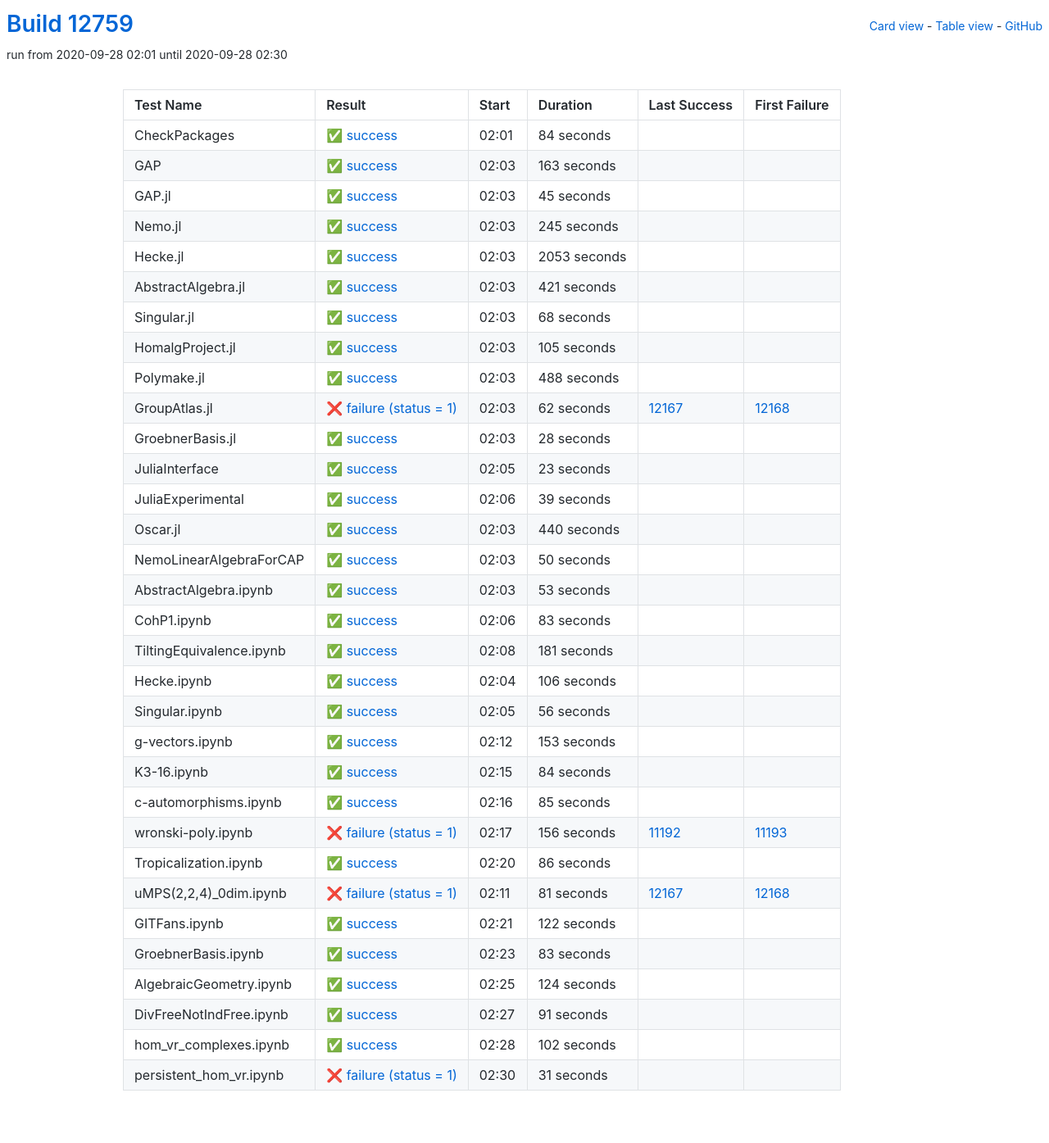
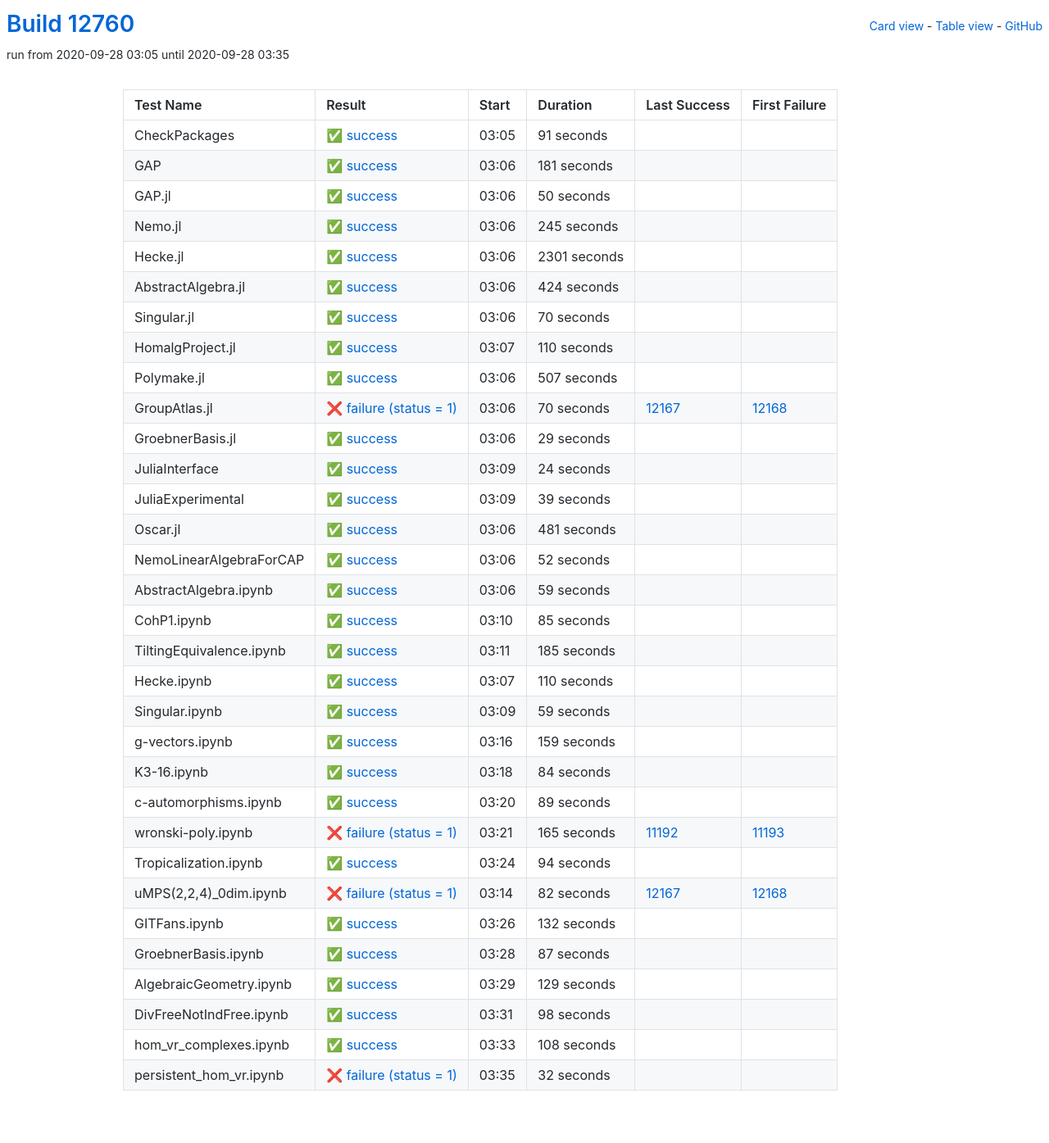
Before and after one commit to oscar-system/oscar-ci-status, a Jekyll site: the page built from table.html, in a window 1280 px wide. Shown: the whole page at 82% size. Built offline with Jekyll 4.4.1, drawn with Linux system fonts in a browser that asks for light colours.

Commit message:
Build #12760

```diff
--- a/_data/ci.yml
+++ b/_data/ci.yml
@@ -1,6 +1,6 @@
 ---
-build: 12759
-build_url: https://oscarci.mathematik.uni-kl.de/job/oscar/12759/
+build: 12760
+build_url: https://oscarci.mathematik.uni-kl.de/job/oscar/12760/
 job: oscar
 organization: oscar-system
 repo: oscar-ci-status
@@ -8,44 +8,44 @@
 tests:
 - name: CheckPackages
   id: checkpackages
-  log: https://oscarci.mathematik.uni-kl.de/job/oscar/12759/artifact/logs/build-12759/CheckPackages.log
-  start: 2020-09-28 02:01
+  log: https://oscarci.mathematik.uni-kl.de/job/oscar/12760/artifact/logs/build-12760/CheckPackages.log
+  start: 2020-09-28 03:05
   success: true
   exitcode: 0
   status: success
-  duration: 84
+  duration: 91
   last_success: false
   last_success_url:
   first_failure: false
   first_failure_url:
 - name: GAP
   id: gap
-  log: https://oscarci.mathematik.uni-kl.de/job/oscar/12759/artifact/logs/build-12759/GAP.log
-  start: 2020-09-28 02:03
+  log: https://oscarci.mathematik.uni-kl.de/job/oscar/12760/artifact/logs/build-12760/GAP.log
+  start: 2020-09-28 03:06
   success: true
   exitcode: 0
   status: success
-  duration: 163
+  duration: 181
   last_success: false
   last_success_url:
   first_failure: false
   first_failure_url:
 - name: GAP.jl
   id: gap-jl
-  log: https://oscarci.mathematik.uni-kl.de/job/oscar/12759/artifact/logs/build-12759/GAP.jl.log
-  start: 2020-09-28 02:03
+  log: https://oscarci.mathematik.uni-kl.de/job/oscar/12760/artifact/logs/build-12760/GAP.jl.log
+  start: 2020-09-28 03:06
   success: true
   exitcode: 0
   status: success
-  duration: 45
+  duration: 50
   last_success: false
   last_success_url:
   first_failure: false
   first_failure_url:
 - name: Nemo.jl
   id: nemo-jl
-  log: https://oscarci.mathematik.uni-kl.de/job/oscar/12759/artifact/logs/build-12759/Nemo.jl.log
-  start: 2020-09-28 02:03
+  log: https://oscarci.mathematik.uni-kl.de/job/oscar/12760/artifact/logs/build-12760/Nemo.jl.log
+  start: 2020-09-28 03:06
   success: true
   exitcode: 0
   status: success
@@ -56,104 +56,104 @@
   first_failure_url:
 - name: Hecke.jl
   id: hecke-jl
-  log: https://oscarci.mathematik.uni-kl.de/job/oscar/12759/artifact/logs/build-12759/Hecke.jl.log
-  start: 2020-09-28 02:03
+  log: https://oscarci.mathematik.uni-kl.de/job/oscar/12760/artifact/logs/build-12760/Hecke.jl.log
+  start: 2020-09-28 03:06
   success: true
   exitcode: 0
   status: success
-  duration: 2053
+  duration: 2301
   last_success: false
   last_success_url:
   first_failure: false
   first_failure_url:
 - name: AbstractAlgebra.jl
   id: abstractalgebra-jl
-  log: https://oscarci.mathematik.uni-kl.de/job/oscar/12759/artifact/logs/build-12759/AbstractAlgebra.jl.log
-  start: 2020-09-28 02:03
+  log: https://oscarci.mathematik.uni-kl.de/job/oscar/12760/artifact/logs/build-12760/AbstractAlgebra.jl.log
+  start: 2020-09-28 03:06
   success: true
   exitcode: 0
   status: success
-  duration: 421
+  duration: 424
   last_success: false
   last_success_url:
   first_failure: false
   first_failure_url:
 - name: Singular.jl
   id: singular-jl
-  log: https://oscarci.mathematik.uni-kl.de/job/oscar/12759/artifact/logs/build-12759/Singular.jl.log
-  start: 2020-09-28 02:03
+  log: https://oscarci.mathematik.uni-kl.de/job/oscar/12760/artifact/logs/build-12760/Singular.jl.log
+  start: 2020-09-28 03:06
   success: true
   exitcode: 0
   status: success
-  duration: 68
+  duration: 70
   last_success: false
   last_success_url:
   first_failure: false
   first_failure_url:
 - name: HomalgProject.jl
   id: homalgproject-jl
-  log: https://oscarci.mathematik.uni-kl.de/job/oscar/12759/artifact/logs/build-12759/HomalgProject.jl.log
-  start: 2020-09-28 02:03
+  log: https://oscarci.mathematik.uni-kl.de/job/oscar/12760/artifact/logs/build-12760/HomalgProject.jl.log
+  start: 2020-09-28 03:07
   success: true
   exitcode: 0
   status: success
-  duration: 105
+  duration: 110
   last_success: false
   last_success_url:
   first_failure: false
   first_failure_url:
 - name: Polymake.jl
   id: polymake-jl
-  log: https://oscarci.mathematik.uni-kl.de/job/oscar/12759/artifact/logs/build-12759/Polymake.jl.log
-  start: 2020-09-28 02:03
+  log: https://oscarci.mathematik.uni-kl.de/job/oscar/12760/artifact/logs/build-12760/Polymake.jl.log
+  start: 2020-09-28 03:06
   success: true
   exitcode: 0
   status: success
-  duration: 488
+  duration: 507
   last_success: false
   last_success_url:
   first_failure: false
   first_failure_url:
 - name: GroupAtlas.jl
   id: groupatlas-jl
-  log: https://oscarci.mathematik.uni-kl.de/job/oscar/12759/artifact/logs/build-12759/GroupAtlas.jl.log
-  start: 2020-09-28 02:03
+  log: https://oscarci.mathematik.uni-kl.de/job/oscar/12760/artifact/logs/build-12760/GroupAtlas.jl.log
+  start: 2020-09-28 03:06
   success: false
   exitcode: 1
   status: failure
-  duration: 62
+  duration: 70
   last_success: 12167
   last_success_url: https://oscarci.mathematik.uni-kl.de/job/oscar/12167/
   first_failure: 12168
   first_failure_url: https://oscarci.mathematik.uni-kl.de/job/oscar/12168/
 - name: GroebnerBasis.jl
   id: groebnerbasis-jl
-  log: https://oscarci.mathematik.uni-kl.de/job/oscar/12759/artifact/logs/build-12759/GroebnerBasis.jl.log
-  start: 2020-09-28 02:03
+  log: https://oscarci.mathematik.uni-kl.de/job/oscar/12760/artifact/logs/build-12760/GroebnerBasis.jl.log
+  start: 2020-09-28 03:06
   success: true
   exitcode: 0
   status: success
-  duration: 28
+  duration: 29
   last_success: false
   last_success_url:
   first_failure: false
   first_failure_url:
 - name: JuliaInterface
   id: juliainterface
-  log: https://oscarci.mathematik.uni-kl.de/job/oscar/12759/artifact/logs/build-12759/JuliaInterface.log
-  start: 2020-09-28 02:05
+  log: https://oscarci.mathematik.uni-kl.de/job/oscar/12760/artifact/logs/build-12760/JuliaInterface.log
+  start: 2020-09-28 03:09
   success: true
   exitcode: 0
   status: success
-  duration: 23
+  duration: 24
   last_success: false
   last_success_url:
   first_failure: false
   first_failure_url:
 - name: JuliaExperimental
   id: juliaexperimental
-  log: https://oscarci.mathematik.uni-kl.de/job/oscar/12759/artifact/logs/build-12759/JuliaExperimental.log
-  start: 2020-09-28 02:06
+  log: https://oscarci.mathematik.uni-kl.de/job/oscar/12760/artifact/logs/build-12760/JuliaExperimental.log
+  start: 2020-09-28 03:09
   success: true
   exitcode: 0
   status: success
@@ -164,104 +164,104 @@
   first_failure_url:
 - name: Oscar.jl
   id: oscar-jl
-  log: https://oscarci.mathematik.uni-kl.de/job/oscar/12759/artifact/logs/build-12759/Oscar.jl.log
-  start: 2020-09-28 02:03
+  log: https://oscarci.mathematik.uni-kl.de/job/oscar/12760/artifact/logs/build-12760/Oscar.jl.log
+  start: 2020-09-28 03:06
   success: true
   exitcode: 0
   status: success
-  duration: 440
+  duration: 481
   last_success: false
   last_success_url:
   first_failure: false
   first_failure_url:
 - name: NemoLinearAlgebraForCAP
   id: nemolinearalgebraforcap
-  log: https://oscarci.mathematik.uni-kl.de/job/oscar/12759/artifact/logs/build-12759/NemoLinearAlgebraForCAP.log
-  start: 2020-09-28 02:03
+  log: https://oscarci.mathematik.uni-kl.de/job/oscar/12760/artifact/logs/build-12760/NemoLinearAlgebraForCAP.log
+  start: 2020-09-28 03:06
   success: true
   exitcode: 0
   status: success
-  duration: 50
+  duration: 52
   last_success: false
   last_success_url:
   first_failure: false
   first_failure_url:
 - name: AbstractAlgebra.ipynb
   id: abstractalgebra-ipynb
-  log: https://oscarci.mathematik.uni-kl.de/job/oscar/12759/artifact/logs/build-12759/AbstractAlgebra.ipynb.log
-  start: 2020-09-28 02:03
+  log: https://oscarci.mathematik.uni-kl.de/job/oscar/12760/artifact/logs/build-12760/AbstractAlgebra.ipynb.log
+  start: 2020-09-28 03:06
   success: true
   exitcode: 0
   status: success
-  duration: 53
+  duration: 59
   last_success: false
   last_success_url:
   first_failure: false
   first_failure_url:
 - name: CohP1.ipynb
   id: cohp1-ipynb
-  log: https://oscarci.mathematik.uni-kl.de/job/oscar/12759/artifact/logs/build-12759/CohP1.ipynb.log
-  start: 2020-09-28 02:06
+  log: https://oscarci.mathematik.uni-kl.de/job/oscar/12760/artifact/logs/build-12760/CohP1.ipynb.log
+  start: 2020-09-28 03:10
   success: true
   exitcode: 0
   status: success
-  duration: 83
+  duration: 85
   last_success: false
   last_success_url:
   first_failure: false
   first_failure_url:
 - name: TiltingEquivalence.ipynb
   id: tiltingequivalence-ipynb
-  log: https://oscarci.mathematik.uni-kl.de/job/oscar/12759/artifact/logs/build-12759/TiltingEquivalence.ipynb.log
-  start: 2020-09-28 02:08
+  log: https://oscarci.mathematik.uni-kl.de/job/oscar/12760/artifact/logs/build-12760/TiltingEquivalence.ipynb.log
+  start: 2020-09-28 03:11
   success: true
   exitcode: 0
   status: success
-  duration: 181
+  duration: 185
   last_success: false
   last_success_url:
   first_failure: false
   first_failure_url:
 - name: Hecke.ipynb
   id: hecke-ipynb
-  log: https://oscarci.mathematik.uni-kl.de/job/oscar/12759/artifact/logs/build-12759/Hecke.ipynb.log
-  start: 2020-09-28 02:04
+  log: https://oscarci.mathematik.uni-kl.de/job/oscar/12760/artifact/logs/build-12760/Hecke.ipynb.log
+  start: 2020-09-28 03:07
   success: true
   exitcode: 0
   status: success
-  duration: 106
+  duration: 110
   last_success: false
   last_success_url:
   first_failure: false
   first_failure_url:
 - name: Singular.ipynb
   id: singular-ipynb
-  log: https://oscarci.mathematik.uni-kl.de/job/oscar/12759/artifact/logs/build-12759/Singular.ipynb.log
-  start: 2020-09-28 02:05
+  log: https://oscarci.mathematik.uni-kl.de/job/oscar/12760/artifact/logs/build-12760/Singular.ipynb.log
+  start: 2020-09-28 03:09
   success: true
   exitcode: 0
   status: success
-  duration: 56
+  duration: 59
   last_success: false
   last_success_url:
   first_failure: false
   first_failure_url:
 - name: g-vectors.ipynb
   id: g-vectors-ipynb
-  log: https://oscarci.mathematik.uni-kl.de/job/oscar/12759/artifact/logs/build-12759/g-vectors.ipynb.log
-  start: 2020-09-28 02:12
+  log: https://oscarci.mathematik.uni-kl.de/job/oscar/12760/artifact/logs/build-12760/g-vectors.ipynb.log
+  start: 2020-09-28 03:16
   success: true
   exitcode: 0
   status: success
-  duration: 153
+  duration: 159
   last_success: false
   last_success_url:
   first_failure: false
   first_failure_url:
 - name: K3-16.ipynb
   id: k3-16-ipynb
-  log: https://oscarci.mathematik.uni-kl.de/job/oscar/12759/artifact/logs/build-12759/K3-16.ipynb.log
-  start: 2020-09-28 02:15
+  log: https://oscarci.mathematik.uni-kl.de/job/oscar/12760/artifact/logs/build-12760/K3-16.ipynb.log
+  start: 2020-09-28 03:18
   success: true
   exitcode: 0
   status: success
@@ -272,120 +272,120 @@
   first_failure_url:
 - name: c-automorphisms.ipynb
   id: c-automorphisms-ipynb
-  log: https://oscarci.mathematik.uni-kl.de/job/oscar/12759/artifact/logs/build-12759/c-automorphisms.ipynb.log
-  start: 2020-09-28 02:16
+  log: https://oscarci.mathematik.uni-kl.de/job/oscar/12760/artifact/logs/build-12760/c-automorphisms.ipynb.log
+  start: 2020-09-28 03:20
   success: true
   exitcode: 0
   status: success
-  duration: 85
+  duration: 89
   last_success: false
   last_success_url:
   first_failure: false
   first_failure_url:
 - name: wronski-poly.ipynb
   id: wronski-poly-ipynb
-  log: https://oscarci.mathematik.uni-kl.de/job/oscar/12759/artifact/logs/build-12759/wronski-poly.ipynb.log
-  start: 2020-09-28 02:17
+  log: https://oscarci.mathematik.uni-kl.de/job/oscar/12760/artifact/logs/build-12760/wronski-poly.ipynb.log
+  start: 2020-09-28 03:21
   success: false
   exitcode: 1
   status: failure
-  duration: 156
+  duration: 165
   last_success: 11192
   last_success_url: https://oscarci.mathematik.uni-kl.de/job/oscar/11192/
   first_failure: 11193
   first_failure_url: https://oscarci.mathematik.uni-kl.de/job/oscar/11193/
 - name: Tropicalization.ipynb
   id: tropicalization-ipynb
-  log: https://oscarci.mathematik.uni-kl.de/job/oscar/12759/artifact/logs/build-12759/Tropicalization.ipynb.log
-  start: 2020-09-28 02:20
+  log: https://oscarci.mathematik.uni-kl.de/job/oscar/12760/artifact/logs/build-12760/Tropicalization.ipynb.log
+  start: 2020-09-28 03:24
   success: true
   exitcode: 0
   status: success
-  duration: 86
+  duration: 94
   last_success: false
   last_success_url:
   first_failure: false
   first_failure_url:
 - name: uMPS(2,2,4)_0dim.ipynb
   id: umps-2-2-4-0dim-ipynb
-  log: https://oscarci.mathematik.uni-kl.de/job/oscar/12759/artifact/logs/build-12759/uMPS-2-2-4-_0dim.ipynb.log
-  start: 2020-09-28 02:11
+  log: https://oscarci.mathematik.uni-kl.de/job/oscar/12760/artifact/logs/build-12760/uMPS-2-2-4-_0dim.ipynb.log
+  start: 2020-09-28 03:14
   success: false
   exitcode: 1
   status: failure
-  duration: 81
+  duration: 82
   last_success: 12167
   last_success_url: https://oscarci.mathematik.uni-kl.de/job/oscar/12167/
   first_failure: 12168
   first_failure_url: https://oscarci.mathematik.uni-kl.de/job/oscar/12168/
 - name: GITFans.ipynb
   id: gitfans-ipynb
-  log: https://oscarci.mathematik.uni-kl.de/job/oscar/12759/artifact/logs/build-12759/GITFans.ipynb.log
-  start: 2020-09-28 02:21
+  log: https://oscarci.mathematik.uni-kl.de/job/oscar/12760/artifact/logs/build-12760/GITFans.ipynb.log
+  start: 2020-09-28 03:26
   success: true
   exitcode: 0
   status: success
-  duration: 122
+  duration: 132
   last_success: false
   last_success_url:
   first_failure: false
   first_failure_url:
 - name: GroebnerBasis.ipynb
   id: groebnerbasis-ipynb
-  log: https://oscarci.mathematik.uni-kl.de/job/oscar/12759/artifact/logs/build-12759/GroebnerBasis.ipynb.log
-  start: 2020-09-28 02:23
+  log: https://oscarci.mathematik.uni-kl.de/job/oscar/12760/artifact/logs/build-12760/GroebnerBasis.ipynb.log
+  start: 2020-09-28 03:28
   success: true
   exitcode: 0
   status: success
-  duration: 83
+  duration: 87
   last_success: false
   last_success_url:
   first_failure: false
   first_failure_url:
 - name: AlgebraicGeometry.ipynb
   id: algebraicgeometry-ipynb
-  log: https://oscarci.mathematik.uni-kl.de/job/oscar/12759/artifact/logs/build-12759/AlgebraicGeometry.ipynb.log
-  start: 2020-09-28 02:25
+  log: https://oscarci.mathematik.uni-kl.de/job/oscar/12760/artifact/logs/build-12760/AlgebraicGeometry.ipynb.log
+  start: 2020-09-28 03:29
   success: true
   exitcode: 0
   status: success
-  duration: 124
+  duration: 129
   last_success: false
   last_success_url:
   first_failure: false
   first_failure_url:
 - name: DivFreeNotIndFree.ipynb
   id: divfreenotindfree-ipynb
-  log: https://oscarci.mathematik.uni-kl.de/job/oscar/12759/artifact/logs/build-12759/DivFreeNotIndFree.ipynb.log
-  start: 2020-09-28 02:27
+  log: https://oscarci.mathematik.uni-kl.de/job/oscar/12760/artifact/logs/build-12760/DivFreeNotIndFree.ipynb.log
+  start: 2020-09-28 03:31
   success: true
   exitcode: 0
   status: success
-  duration: 91
+  duration: 98
   last_success: false
   last_success_url:
   first_failure: false
   first_failure_url:
 - name: hom_vr_complexes.ipynb
   id: hom-vr-complexes-ipynb
-  log: https://oscarci.mathematik.uni-kl.de/job/oscar/12759/artifact/logs/build-12759/hom_vr_complexes.ipynb.log
-  start: 2020-09-28 02:28
+  log: https://oscarci.mathematik.uni-kl.de/job/oscar/12760/artifact/logs/build-12760/hom_vr_complexes.ipynb.log
+  start: 2020-09-28 03:33
   success: true
   exitcode: 0
   status: success
-  duration: 102
+  duration: 108
   last_success: false
   last_success_url:
   first_failure: false
   first_failure_url:
 - name: persistent_hom_vr.ipynb
   id: persistent-hom-vr-ipynb
-  log: https://oscarci.mathematik.uni-kl.de/job/oscar/12759/artifact/logs/build-12759/persistent_hom_vr.ipynb.log
-  start: 2020-09-28 02:30
+  log: https://oscarci.mathematik.uni-kl.de/job/oscar/12760/artifact/logs/build-12760/persistent_hom_vr.ipynb.log
+  start: 2020-09-28 03:35
   success: false
   exitcode: 1
   status: failure
-  duration: 31
+  duration: 32
   last_success: false
   last_success_url:
   first_failure: false
```
Also changed, not shown: README.md.
